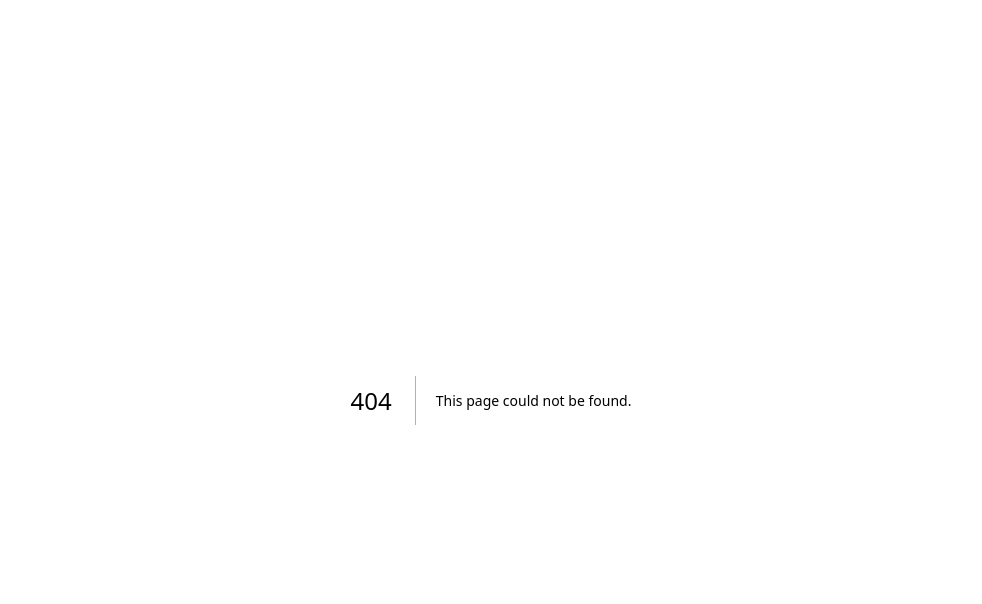
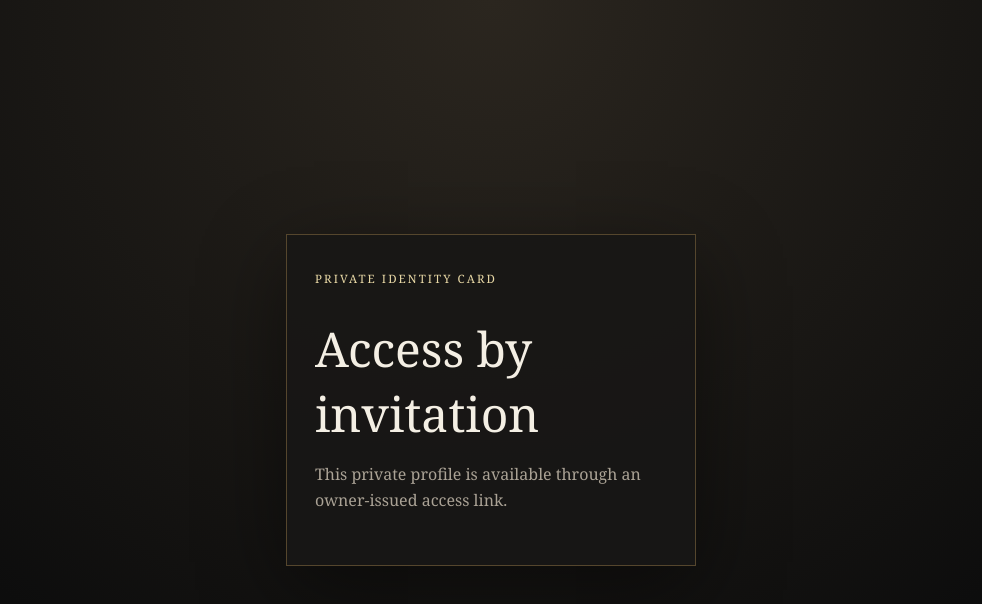
Before and after one commit to yashbaviskar15/id-card, a Next.js app: page / in a window 1280 px wide. Before the commit this address had no page. Shown: the top 604 px of the page, without its empty margins (149-1131 px from the left). Built offline with nearby package versions, Linux system fonts and the light colour scheme.

Commit message:
Add deployed home route

```diff
--- /dev/null
+++ b/src/app/page.tsx
@@ -0,0 +1,11 @@
+export default function HomePage() {
+  return (
+    <main className="lock-page">
+      <section className="lock-panel" aria-labelledby="home-title">
+        <div className="lock-mark">Private identity card</div>
+        <h1 id="home-title">Access by invitation</h1>
+        <p>This private profile is available through an owner-issued access link.</p>
+      </section>
+    </main>
+  );
+}
```
